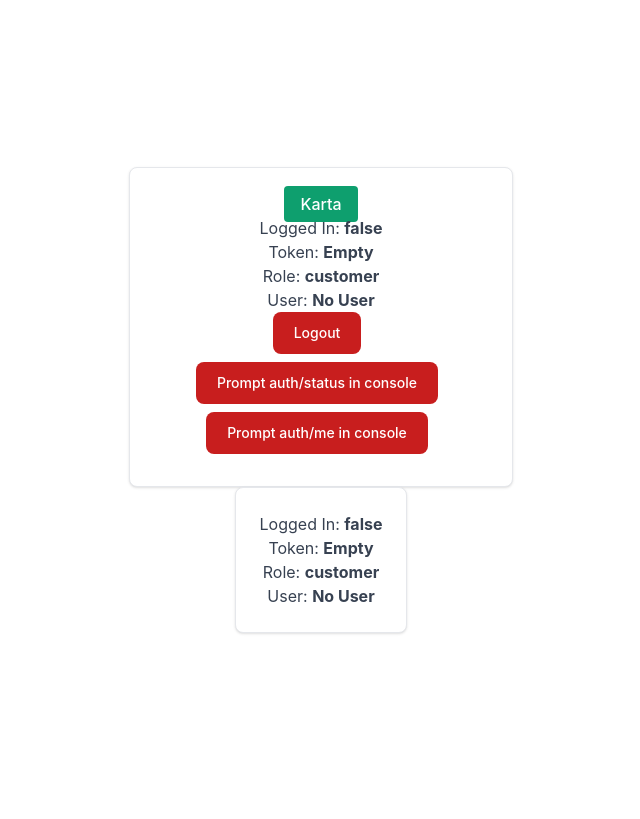
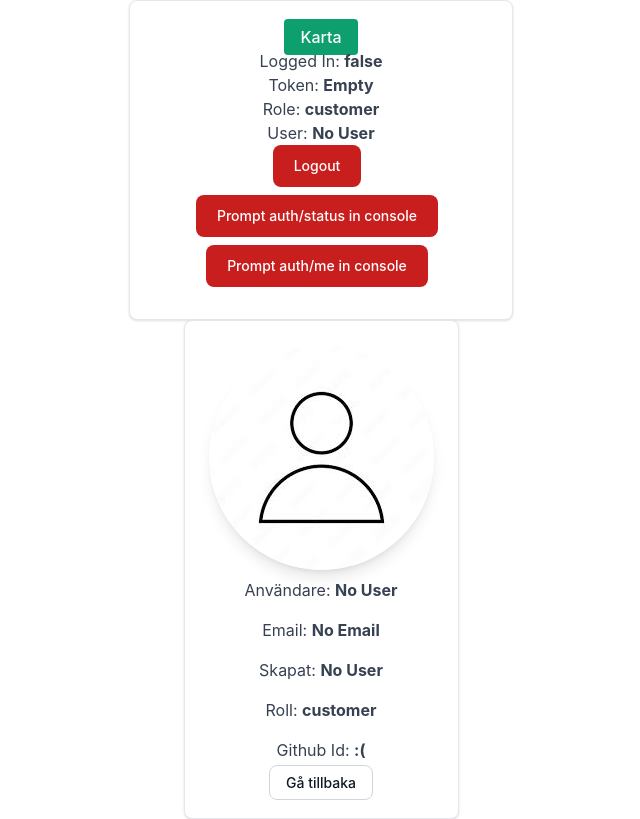
Before and after one commit to KarlComSe/SvenskaElsparkcyklarAB, a React (Vite) app in the folder frontend/: page /userinfopage in a window 1280 px wide. Shown: the whole page, without its empty margins (319-959 px from the left). Built offline with nearby package versions, Linux system fonts and the light colour scheme.

Commit message:
css fixning och admin user selektion

```diff
--- a/frontend/src/App.tsx
+++ b/frontend/src/App.tsx
@@ -15,6 +15,7 @@ import AdminStartPage from './pages/AdminStartPage.tsx';
 import UserListPage from './pages/UserListPage.tsx';
 import UserInfoPage from './pages/UserInfoPage.tsx';
 import ShowMap from './pages/ShowMap.tsx';
+import AdminUserOverviewPage from './pages/AdminUserOverviewPage.tsx';
 
 const App: React.FC = () => {
   return (
@@ -28,6 +29,7 @@ const App: React.FC = () => {
           <Route path="/" element={<HomePage />} />
           <Route path="github/callback" element={<Github/>} />
           <Route path="/map" element={<ShowMap/>} />
+          <Route path="/user/:githubId" element={<AdminUserOverviewPage />} />
         </Routes>
     </Router>
   );
--- /dev/null
+++ b/frontend/src/pages/AdminUserOverviewPage.tsx
@@ -0,0 +1,79 @@
+import React, { useState, useEffect } from 'react';
+import { useParams } from 'react-router-dom';
+import { API_URL, getHeader } from '../helpers/config';
+import { useSelector } from 'react-redux';
+import { RootState } from '../redux/store/store';
+import axios from 'axios';
+import { Link } from 'react-router-dom';
+
+interface User {
+  githubId: string;
+  username: string;
+  email: string;
+  roles: string[];
+  createdAt: string;
+  hasAcceptedTerms: boolean;
+  avatarUrl?: string;
+}
+
+const AdminUserOverviewPage: React.FC = () => {
+  const { githubId } = useParams<{ githubId: string }>();
+  const { token } = useSelector((state: RootState) => state.auth);
+  const [user, setUser] = useState<User | null>(null);
+  const [loading, setLoading] = useState(true);
+
+  useEffect(() => {
+    const getUserInfo = async () => {
+      try {
+        const response = await axios.get(`${API_URL}/users/${githubId}`, getHeader(token));
+        setUser(response.data);
+      } catch (error) {
+        console.error('Failed to fetch user info:', error);
+      } finally {
+        setLoading(false);
+      }
+    };
+
+    if (githubId) {
+      getUserInfo();
+    }
+  }, [githubId]);
+
+  if (loading) {
+    return <div>Laddar användardata...</div>;
+  }
+
+  if (!user) {
+    return <div>Ingen användare hittades.</div>;
+  }
+
+  return (
+    <div className="w-full max-w-4xl mx-auto p-6 bg-white border border-gray-200 rounded-lg shadow dark:bg-gray-800 dark:border-gray-700">
+      <h1 className="text-2xl font-bold text-center mb-6 text-gray-900 dark:text-white">{user.username}</h1>
+      <div className="space-y-4">
+        <p className="text-gray-600 dark:text-gray-400">Email: <b>{user.email}</b></p>
+        <p className="font-normal text-gray-700 dark:text-gray-400 p-2">Skapat: <b>{user.createdAt || "No User"}</b></p>
+        <p className="font-normal text-gray-700 dark:text-gray-400 p-2">Github Id: <b>{user.githubId || ":("}</b></p>
+        <p className="text-gray-600 dark:text-gray-400">Roller: <b>{user.roles.join(', ')}</b></p>
+        <p className="text-gray-600 dark:text-gray-400">
+          <b>{user.hasAcceptedTerms ? 'Godkänt användarvillkor' : 'Ej godkänt användarvillkor'}</b>
+        </p>
+        {user.avatarUrl && (
+          <img
+            src={user.avatarUrl}
+            alt={`${user.username}'s avatar`}
+            className="w-24 h-24 rounded-full mt-4"
+          />
+        )}
+
+        <p>
+            <Link to="/userlistpage" className="py-2 m-16 px-4 text-sm font-medium text-gray-900 focus:outline-none bg-white rounded-lg border border-gray-300 hover:bg-gray-100 hover:text-blue-700 focus:z-10 focus:ring-4 focus:ring-gray-100 dark:focus:ring-gray-700 dark:bg-gray-800 dark:text-gray-400 dark:border-gray-600 dark:hover:text-white dark:hover:bg-gray-700">
+                Gå tillbaka
+            </Link>
+        </p>
+      </div>
+    </div>
+  );
+};
+
+export default AdminUserOverviewPage;
--- a/frontend/src/pages/UserInfoPage.tsx
+++ b/frontend/src/pages/UserInfoPage.tsx
@@ -1,40 +1,66 @@
-import React, {useState} from 'react';
+import React, { useState, useEffect } from 'react';
 import { useDispatch, useSelector } from 'react-redux';
 import { RootState, AppDispatch } from '../redux/store/store';
 import { Link } from 'react-router-dom';
 import { setLoggedInOut, setCurrentUser, setToken, setRole } from '../redux/slices/authLogin';
+import userImage from '../assets/images/user.jpg';
+import axios from 'axios';
+import { API_URL, getHeader } from '../helpers/config';
 
 const UserInfoPage: React.FC = () => {
-  const dispatch: AppDispatch = useDispatch();
-  const {isLoggedIn, token, user, role} = useSelector((state: RootState) =>  state.auth);
+    const dispatch: AppDispatch = useDispatch();
+    const { isLoggedIn, token, user, role } = useSelector((state: RootState) => state.auth);
+    const [userData, setUserData] = useState<any>(null);
 
-  return (
-//     <div className='flex justify-center items-center min-h-screen'>
-//     <div className="block max-w-sm p-6 bg-white border border-gray-200 rounded-lg shadow hover:bg-gray-100 dark:bg-gray-800 dark:border-gray-700 dark:hover:bg-gray-700">
-//         <p className="font-normal text-gray-700 dark:text-gray-400 break-words overflow-x-hidden">Logged In: <b>{isLoggedIn.toString()}</b></p>
-//         <p className="font-normal text-gray-700 dark:text-gray-400">Token: <b>{token ? token : "Empty"}</b></p>
-//         <p className="font-normal text-gray-700 dark:text-gray-400">Role: <b>{role}</b></p>
-//         <p className="font-normal text-gray-700 dark:text-gray-400">User: <b>{user  ? user : "No User"}</b></p>
-//     </div>
-// </div>
+const getAuthMe = async () => {
+    try {
+        const response = await axios.get(`${API_URL}/auth/me`, getHeader(token));
+        console.log(response.data);
+        setUserData(response.data);
+    } catch (error) {
+        console.error('Error fetching user data', error);
+    }
+    };
 
-    <div className='flex justify-center items-center min-h-screen'>
-        <div className="block h-auto max-h-screen overflow-scroll p-6 bg-white border border-gray-200 rounded-lg shadow hover:bg-gray-100 dark:bg-gray-800 dark:border-gray-700 dark:hover:bg-gray-700">
-            <p className="font-normal text-gray-700 dark:text-gray-400 ">
-                Logged In: <b>{isLoggedIn.toString()}</b>
+useEffect(() => {
+    if (isLoggedIn) {
+    getAuthMe();
+    }
+}, [isLoggedIn, token]);
+
+return (
+    <div className="flex justify-center items-center min-h-screen">
+        <div className="block h-fit w-96 overflow-scroll p-6 bg-white border border-gray-200 rounded-lg shadow hover:bg-gray-100 dark:bg-gray-800 dark:border-gray-700 dark:hover:bg-gray-700 flex flex-col">
+            <img className="w-24 h-24 mb-3 rounded-full shadow-lg object-contain" src={userImage} alt="User image" />
+
+            <p className="font-normal text-gray-700 dark:text-gray-400 p-2">
+                Användare: <b>{userData?.username || "No User"}</b>
             </p>
-            <p className="font-normal text-gray-700 dark:text-gray-400 overflow-hidden break-words">
-                Token: <b>{token ? token : "Empty"}</b>
+
+            <p className="font-normal text-gray-700 dark:text-gray-400 p-2">
+                Email: <b>{userData?.email|| "No Email"}</b>
             </p>
-            <p className="font-normal text-gray-700 dark:text-gray-400 overflow-hidden break-words">
-                Role: <b>{role}</b>
+
+            <p className="font-normal text-gray-700 dark:text-gray-400 p-2">
+                Skapat: <b>{userData?.createdAt || "No User"}</b>
             </p>
-            <p className="font-normal text-gray-700 dark:text-gray-400 overflow-hidden break-words">
-                User: <b>{user ? user : "No User"}</b>
+
+            <p className="font-normal text-gray-700 dark:text-gray-400 p-2">
+                Roll: <b>{role}</b>
+            </p>
+
+            <p className="font-normal text-gray-700 dark:text-gray-400 p-2">
+                Github Id: <b>{userData?.githubId || ":("}</b>
+            </p>
+
+            <p>
+                <Link to="/customerstartpage" className="py-2 m-16 px-4 text-sm font-medium text-gray-900 focus:outline-none bg-white rounded-lg border border-gray-300 hover:bg-gray-100 hover:text-blue-700 focus:z-10 focus:ring-4 focus:ring-gray-100 dark:focus:ring-gray-700 dark:bg-gray-800 dark:text-gray-400 dark:border-gray-600 dark:hover:text-white dark:hover:bg-gray-700">
+                    Gå tillbaka
+                </Link>
             </p>
         </div>
     </div>
-  );
+);
 };
 
 export default UserInfoPage;
--- a/frontend/src/pages/UserListPage.tsx
+++ b/frontend/src/pages/UserListPage.tsx
@@ -3,6 +3,7 @@ import { useDispatch, useSelector } from 'react-redux';
 import { RootState, AppDispatch } from '../redux/store/store';
 import { API_URL, getHeader } from '../helpers/config';
 import axios from 'axios';
+import { Link } from 'react-router-dom';
 
 interface User {
   githubId: string;
@@ -43,9 +44,12 @@ const UserListPage: React.FC = () => {
         {users.map((user) => (
           <div
             key={user.githubId}
-            className="p-4 bg-gray-50 border border-gray-300 rounded-lg shadow-sm dark:bg-gray-900 dark:border-gray-700"
-          >
-            <h2 className="text-lg font-semibold text-gray-800 dark:text-white">{user.username}</h2>
+            className="p-4 bg-gray-50 border border-gray-300 rounded-lg shadow-sm dark:bg-gray-900 dark:border-gray-700">
+            <h2 className="text-lg font-semibold text-gray-800 dark:text-white">
+              <Link to={`/user/${user.githubId}`} className="text-blue-500 hover:underline">
+                {user.username}
+              </Link>
+              </h2>
             <p className="text-gray-600 dark:text-gray-400">Email: {user.email}</p>
             <p className="text-gray-600 dark:text-gray-400">Roller: {user.roles.join(', ')}</p>
             <p className="text-gray-600 dark:text-gray-400">
```
Also changed, not shown: frontend/src/pages/CustomerStartPage.tsx (+14 -4 lines).
